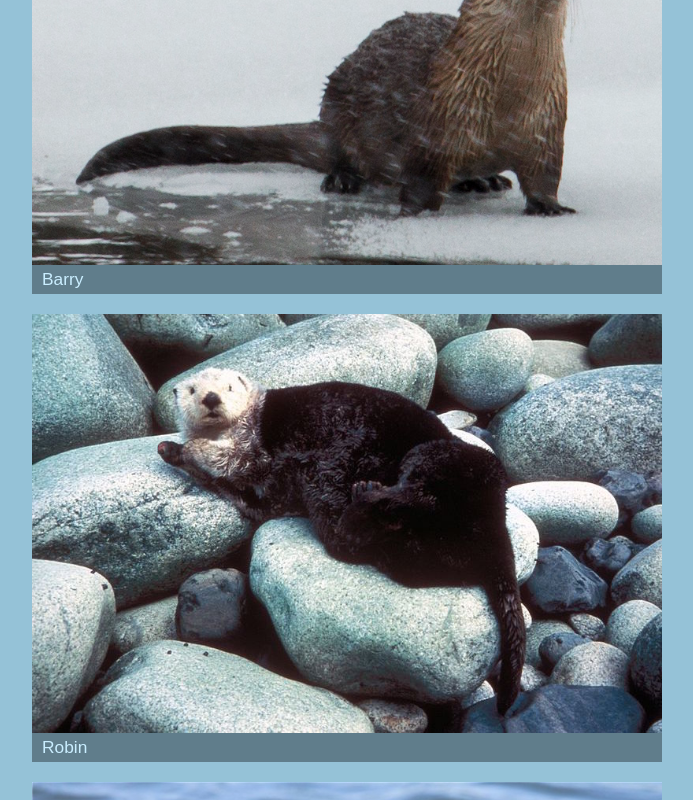
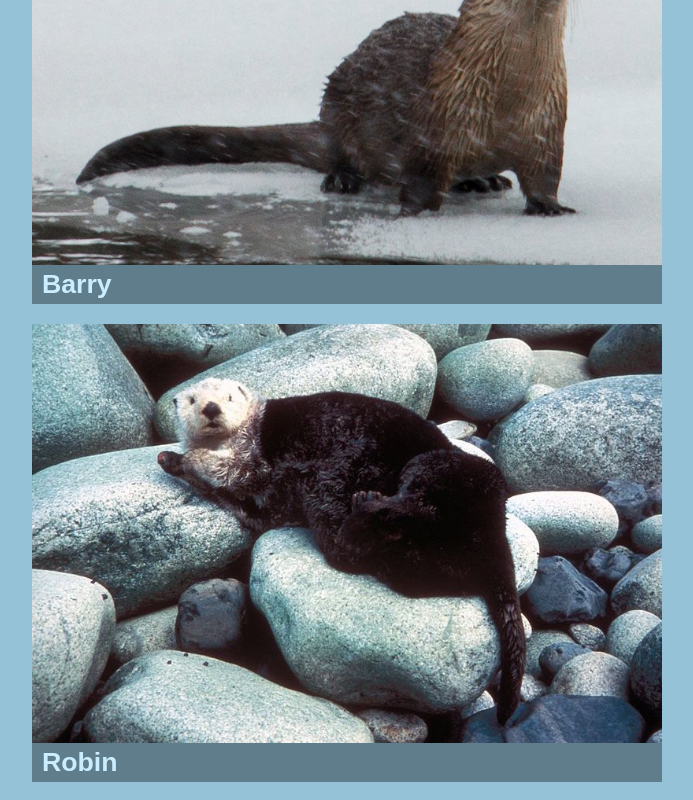
Before and after one commit to branpres/Ottergram, a React (Create React App) app: page / in a window 1280 px wide. Shown: the part 300-1100 px from the top of the page, without its empty margins (293-986 px from the left). Built offline with nearby package versions, Linux system fonts and the light colour scheme.

Commit message:
Added components.

```diff
--- a/src/App.css
+++ b/src/App.css
@@ -57,6 +57,11 @@ body {
     cursor: pointer;
 }
 
+.post-component .post-name {
+    font-weight: bold;
+    font-size: 2em;
+}
+
 .app-content {
     display: flex;
     flex-direction: row;
--- a/src/App.js
+++ b/src/App.js
@@ -1,48 +1,31 @@
 import './App.css';
+import Header from './components/Header';
+import Post from './components/Post';
 import Barry from  './otters/otter1.jpg';
 import Robin from './otters/otter2.jpg';
 import Maurice from './otters/otter3.jpg';
 import Lesley from './otters/otter4.jpg';
 import Barbara from './otters/otter5.jpg';
 
+const otters= [
+  { id: 1, src: Barry, name: 'Barry' },
+  { id: 2, src: Robin, name: 'Robin' },
+  { id: 3, src: Maurice, name: 'Maurice' },
+  { id: 4, src: Lesley, name: 'Lesley' },
+  { id: 5, src: Barbara, name: 'Barbara' },
+];
+
 function App() {
   return (
     <div>
-      <header className='header-component'>
-        <h1>Ottergram<h2>(lots of otters)</h2></h1>
-        <ul className='post-list'>
-          <li className='post-component'>
-            <button>
-              <img src={Barry} alt='Barry' />
-              <p>Barry</p>
-            </button>
-          </li>
-          <li className='post-component'>
-            <button>
-              <img src={Robin} alt='Robin' />
-              <p>Robin</p>
-            </button>
-          </li>
-          <li className='post-component'>
-            <button>
-              <img src={Maurice} alt='Maurice' />
-              <p>Maurice</p>
-            </button>
-          </li>
-          <li className='post-component'>
-            <button>
-              <img src={Lesley} alt='Lesley' />
-              <p>Lesley</p>
-            </button>
-          </li>
-          <li className='post-component'>
-            <button>
-              <img src={Barbara} alt='Barbara' />
-              <p>Barbara</p>
-            </button>
-          </li>
+      <Header />
+      <ul className='post-list'>
+          {
+            otters.map((otter) => (
+              <Post key={otter.id} src={otter.src} name={otter.name} />
+            ))
+          }
         </ul>
-      </header>
     </div>
   );
 }
--- /dev/null
+++ b/src/components/Header.js
@@ -0,0 +1,11 @@
+function Header() {
+    return (
+        <header className="header-component">
+            <h1>Ottergram
+                <h2>(lots of otters)</h2>
+            </h1>
+        </header>
+    )
+}
+
+export default Header;
--- /dev/null
+++ b/src/components/Post.js
@@ -0,0 +1,12 @@
+function Post({ src, name }) {
+    return (
+        <li className='post-component'>
+            <button>
+              <img src={src} alt={name} />
+              <p className="post-name">{name}</p>
+            </button>
+          </li>
+    )
+}
+
+export default Post;
```
